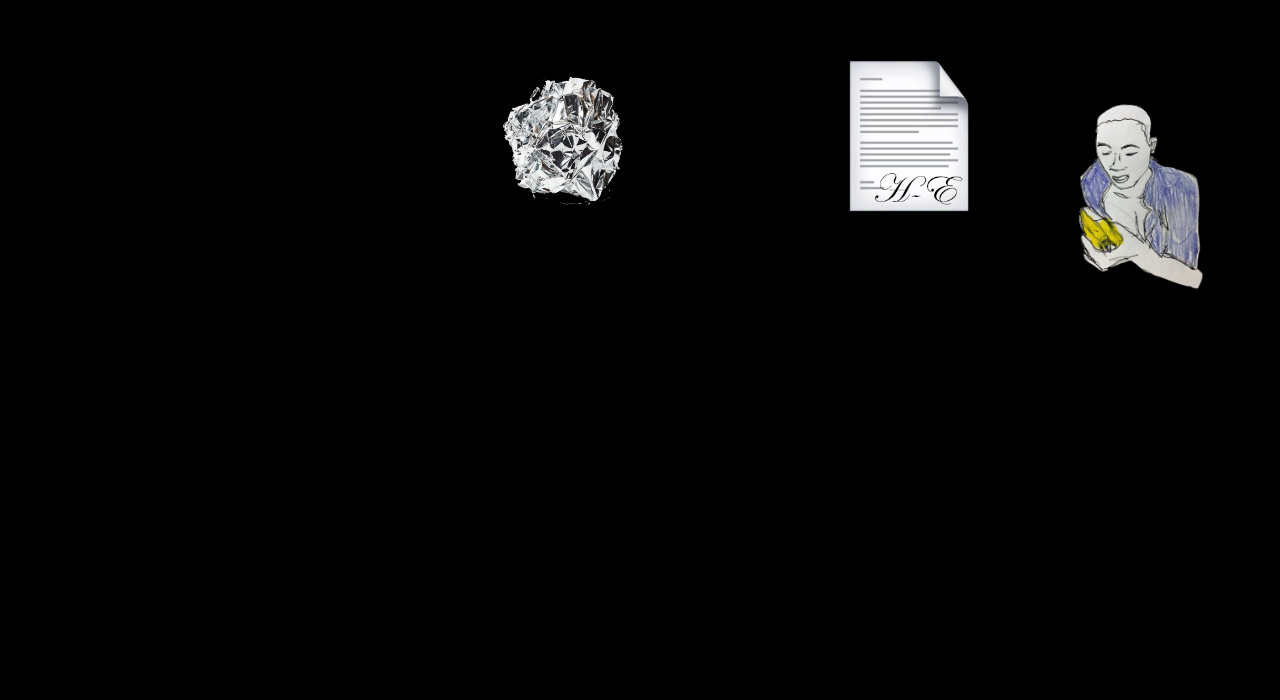
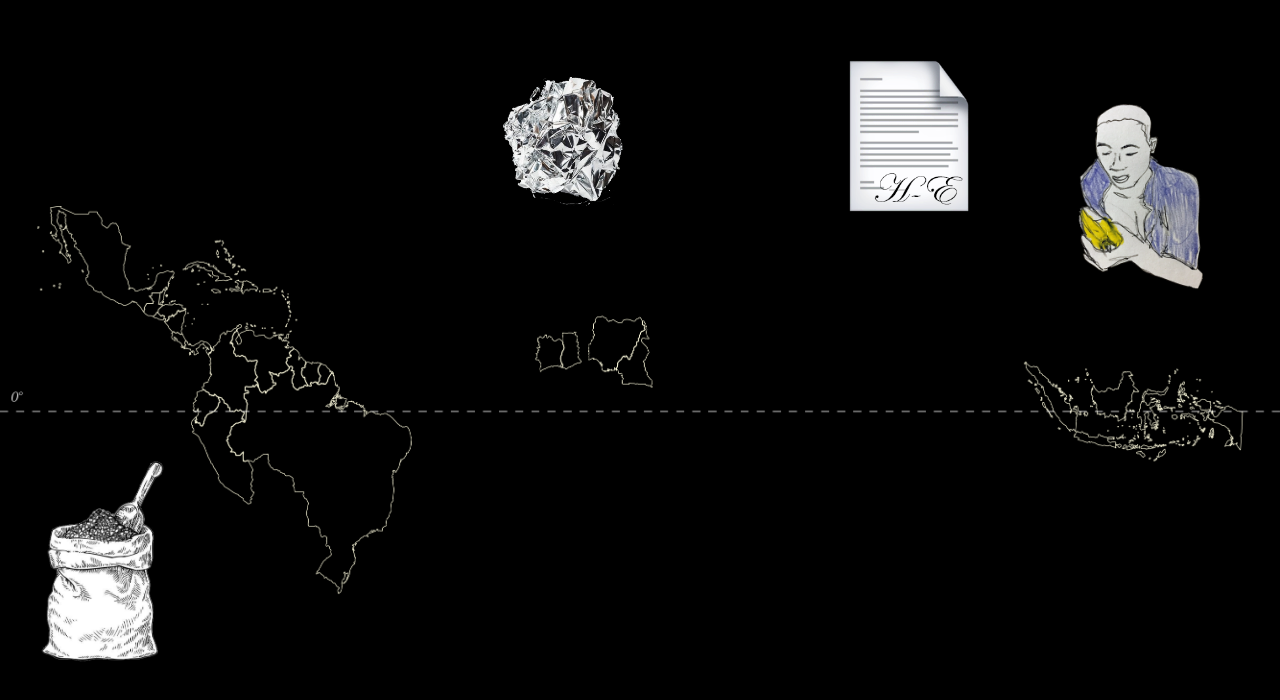
Before and after one commit to aquaresima/redesigned-barnacle, a plain HTML site: page index.html in a window 1280 px wide. Drawn offline with Linux system fonts and the light colour scheme.

Commit message:
test home page with background

```diff
--- a/index.html
+++ b/index.html
@@ -33,10 +33,10 @@
             <a href="PageRaphaelle.jpg"></a>
         </div>
 
-        <!-- <div class="object">
-            <img src="ImgProtocol.png"/>
-            <a href="PageProtocol.jpg"></a>
-        </div> -->
+        <div class="object">
+            <img src="ImgJuli.png"/>
+            <a href="PageJuli.pdf"></a>
+        </div>
 
         <!-- <div class="object">
             <img src="ImgProtocol.png"/>
--- a/styles.scss
+++ b/styles.scss
@@ -26,7 +26,11 @@ html{
 body {
     margin: 0;
     padding: 0;
-    background: #000;
+    background: black;
+    background-image: url(background.png);
+    background-position: center;
+    background-repeat: no-repeat;
+    background-size: contain;
     width: 100%;
     height: 100%;
     overflow: hidden;
```
Also changed, not shown: ImgJuli.png (added), background.png (added), styles.css, 3 other files.
